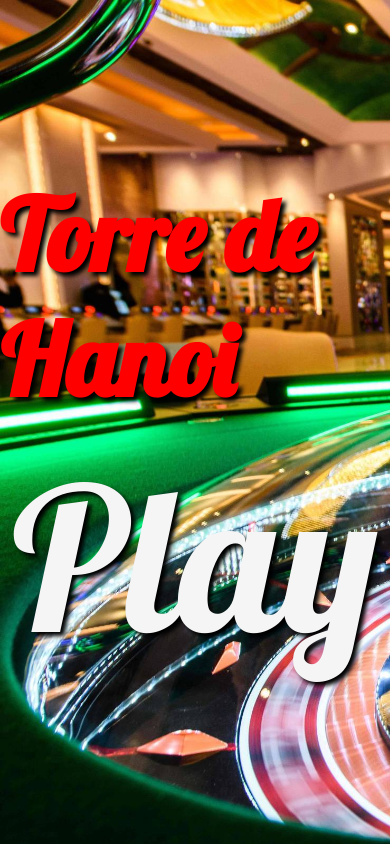
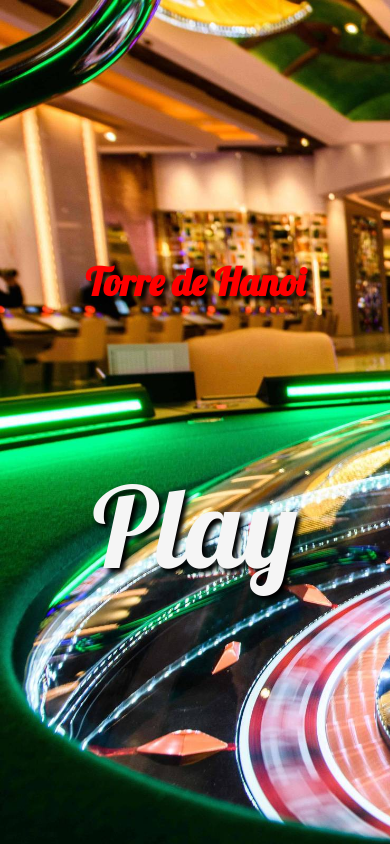
Before and after one commit to arycmn/Cassino.torre-de-hanoi, a plain HTML site: page index.html in a window 390 px wide. Drawn offline with Linux system fonts and the light colour scheme.

Commit message:
ultimas modificações mobile first

```diff
--- a/style.css
+++ b/style.css
@@ -141,10 +141,14 @@ section {
 
 @media(max-width: 800px){
 
-  #h1-2{
+  #h1-2,#h1{
     font-size: 3rem;
   }
 
+  #h1 {
+    font-size: 2.4rem;
+    margin-bottom: 150px;
+  }
   .torres {
     height: 175px;
     width: 30%;
@@ -163,5 +167,7 @@ section {
     padding-top: 40px;
   }
 
-
+ #bttStart {
+   font-size: 7rem;
+ }
 }
```
